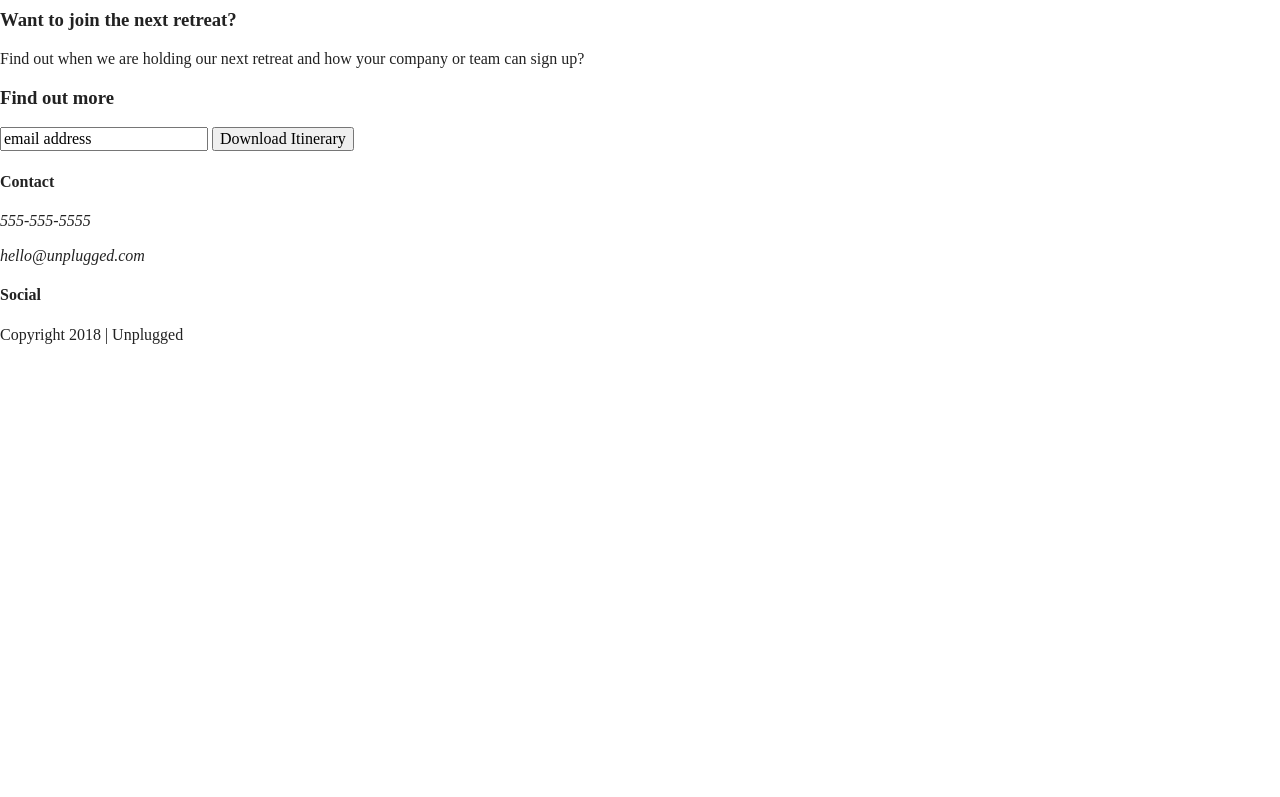
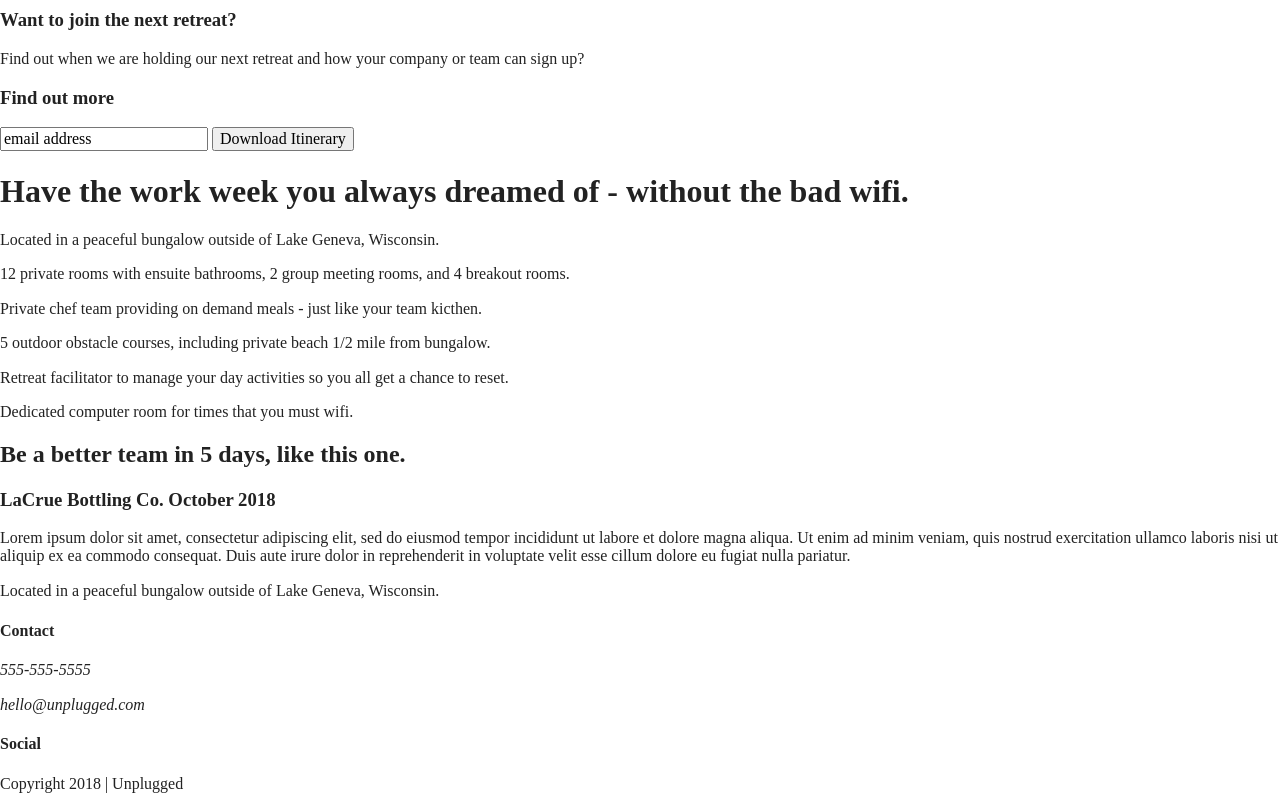
Before and after one commit to Framos310/Unplugged, a website built with Parcel: page index.html in a window 1280 px wide. Shown: the part 547-1344 px from the top of the page. Before the commit the page ends 907 px from the top, so only its background shows below. Built offline with nearby package versions, Linux system fonts and the light colour scheme.

Commit message:
Worked on coding homepage

```diff
--- a/index.html
+++ b/index.html
@@ -40,21 +40,70 @@
 
   <main>
 
-    <section>
+    <section class="hero-area">
       <img src="img/unplugged-retreat.jpg" alt="woman on a bridge">
       <h1>Retreat from the desk, return refreshed.</h1>
     </section>
 
     <aside>
-      <h3>Want to join the next retreat?</h3>
-      <p>Find out when we are holding our next retreat and how your company or team can sign up?</p>
-      <h3>Find out more</h3>
-      <div>
-        <input type="text" name="name" value="email address">
-        <input type="button" value="Download Itinerary">
+      <div class="content-wrapper">
+        <div class="form-description">
+          <h3>Want to join the next retreat?</h3>
+          <p>Find out when we are holding our next retreat and how your company or team can sign up?</p>
+        </div>
+        <div class="form">
+          <h3>Find out more</h3>
+          <input type="text" name="name" value="email address">
+          <input type="button" value="Download Itinerary">
+        </div>
       </div>
     </aside>
-
+    <section class="features">
+      <div class="content-wrapper">
+        <h1>Have the work week you always dreamed of - without the bad wifi.</h1>
+        <div class="features-items">
+        <article>
+          <p class="fontawesome-icon"></p>
+          <p class="features-item-description">Located in a peaceful bungalow outside of Lake Geneva, Wisconsin.</p>
+        </article>
+        <article>
+          <p class=""></p>
+          <p class="features-item-description">12 private rooms with ensuite bathrooms, 2 group meeting rooms,
+            and 4 breakout rooms.</p>
+        </article>
+        <article>
+          <p class=""></p>
+          <p class="features-item-description">Private chef team providing on demand meals - just like your team kicthen.</p>
+        </article>
+        <article>
+          <p class=""></p>
+          <p class="features-item-description">5 outdoor obstacle courses, including private beach 1/2 mile from bungalow.</p>
+        </article>
+        <article>
+          <p class=""></p>
+          <p class="features-item-description">Retreat facilitator to manage your day activities so you all get a chance to reset.</p>
+        </article>
+        <article>
+          <p class=""></p>
+          <p class="features-item-description">Dedicated computer room for times that you must wifi.</p>
+        </article>
+        </div>
+      </div>
+    </section>
+    <section class="reviews">
+      <div class="content-wrapper">
+        <h2>Be a better team in 5 days, like this one.</h2>
+        <h3>LaCrue Bottling Co. October 2018</h3>
+        <p>Lorem ipsum dolor sit amet, consectetur adipiscing elit, sed do eiusmod tempor incididunt ut
+           labore et dolore magna aliqua. Ut enim ad minim veniam, quis nostrud exercitation ullamco laboris
+           nisi ut aliquip ex ea commodo consequat. Duis aute irure dolor in reprehenderit in voluptate velit
+           esse cillum dolore eu fugiat nulla pariatur.</p>
+        <article>
+          <p class=""></p>
+          <p class="features-item-description">Located in a peaceful bungalow outside of Lake Geneva, Wisconsin.</p>
+        </article>
+      </div>
+    </section>
   </main>
 
   <footer>
```
